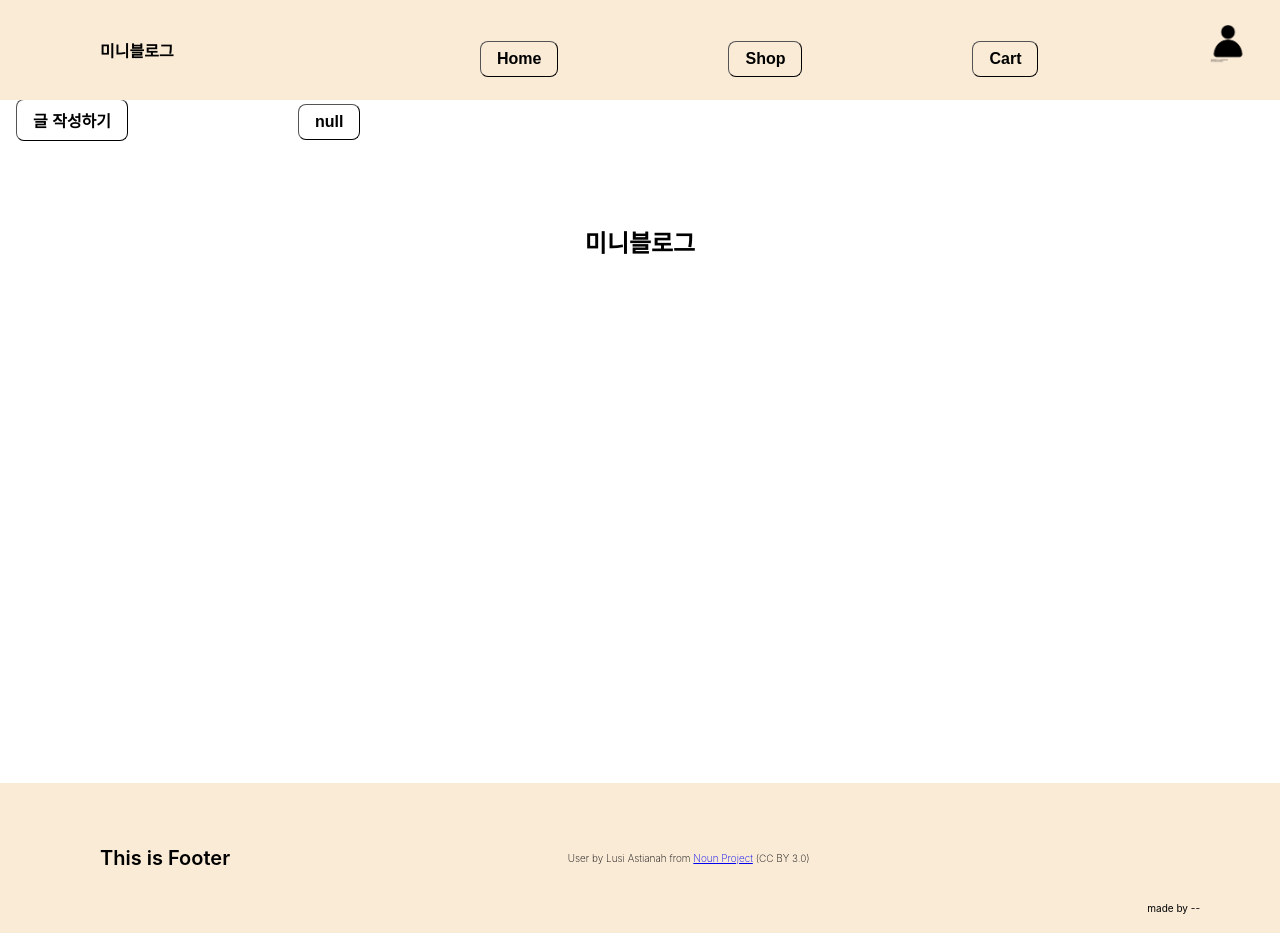
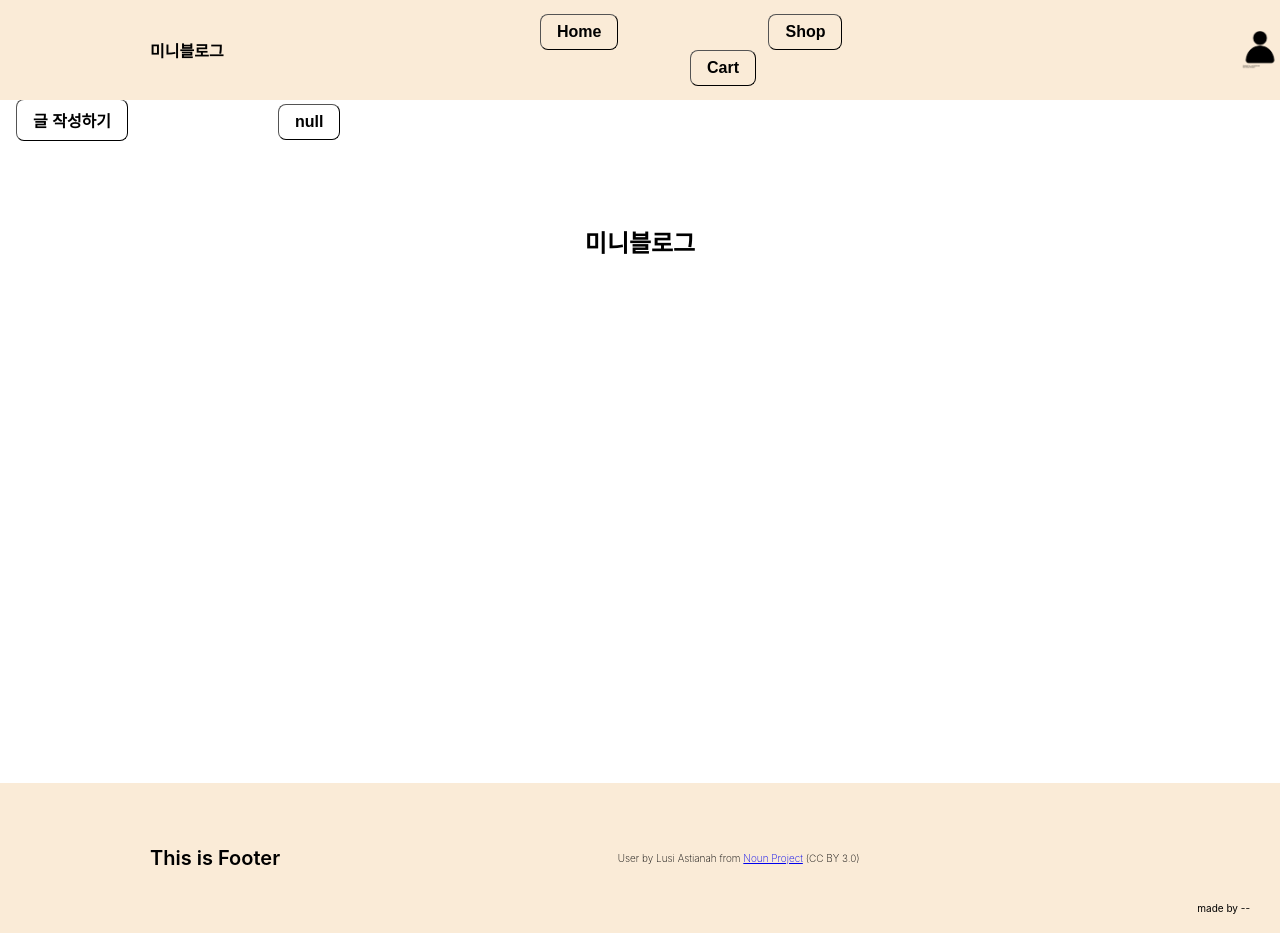
Before and after one commit to Minlee01/1st_miniProject, a React (Create React App) app: page / in a window 1280 px wide. Built offline with nearby package versions, Linux system fonts and the light colour scheme.

Commit message:
header위치조정 done

```diff
--- a/src/components/Layout/Header/Header.jsx
+++ b/src/components/Layout/Header/Header.jsx
@@ -26,7 +26,7 @@ function Header(props) {
                         <Button
                             title = "Shop"
                             onClick = {() => {
-                            navigate("/shop/page5");
+                            navigate("/shop/Page5");
                         }}
                         />
                         <Button
@@ -35,7 +35,9 @@ function Header(props) {
                             navigate("/NotFound");
                         }}
                         />
-                        <img
+                    </ul>
+
+                    <img className="img"
                         src={user_logo}
                         alt="UserLogo"
                         width={40}
@@ -43,7 +45,6 @@ function Header(props) {
                             navigate("/NotFound");
                         }}
                         />
-                    </ul>
                 </nav>
             </div>
         </header>
--- a/src/components/Layout/Header/Header.modules.css
+++ b/src/components/Layout/Header/Header.modules.css
@@ -15,8 +15,7 @@
     height: 100%;
     margin: 0 auto;
     flex-direction: space-between;
-    margin-left: 100px;
-    margin-right: 300px;
+    margin-left: 150px;
 
 }
 
@@ -27,19 +26,15 @@
     margin: auto auto;
     align-items: center;
     justify-content: space-between;
-    margin-left: 340px;
+    margin-left: 350px;
 }
 
 .img {
     height: 90%;
     top: 20px;
-    margin-right: 5px;
+    margin-left: 310px;
 }
 
 button + button {
-    margin-left: 170px;
+    margin-left: 150px;
 }
-
-button + img {
-    margin-left: 170px;
-}
```
Lines whose indentation alone changed are shown as unchanged.
